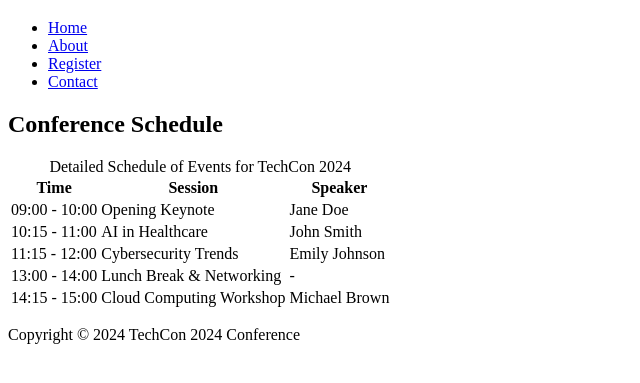
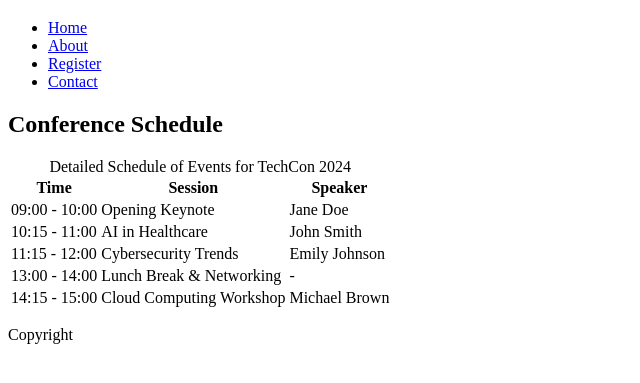
Before and after one commit to Zakky0172/TechCon_HTML, a plain HTML site: page techcon_website/schedule.html in a window 1280 px wide. Shown: the part 61-444 px from the top of the page, without its empty margins (0-640 px from the left). Drawn offline with Linux system fonts and the light colour scheme.

Commit message:
Update schedule.html

```diff
--- a/techcon_website/schedule.html
+++ b/techcon_website/schedule.html
@@ -64,7 +64,7 @@
 </main>
 
 <footer>
-  <p>Copyright &copy; 2024 TechCon 2024 Conference</p>
+  <p>Copyright</p>
 </footer>
 
 </body>
```
